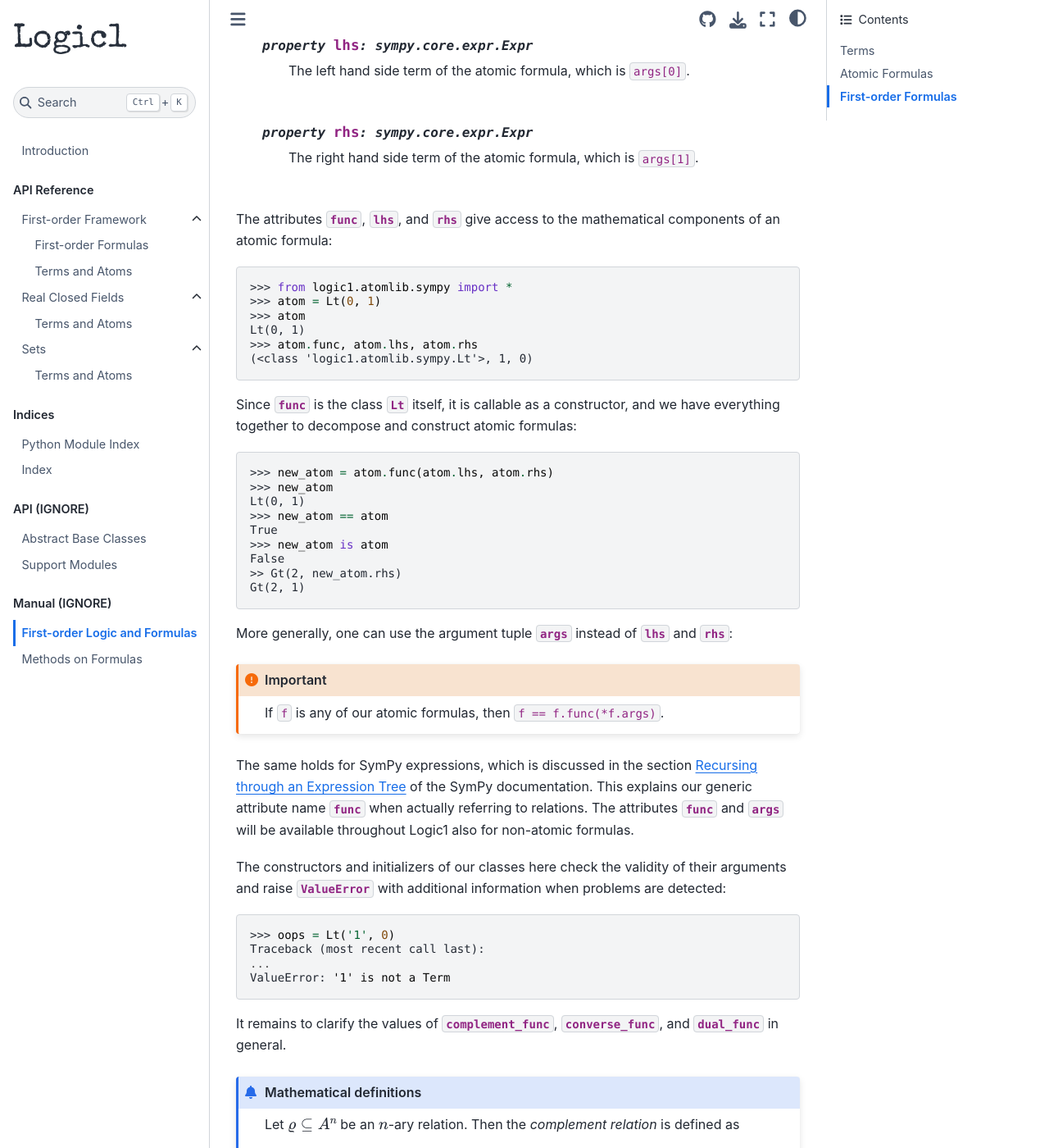
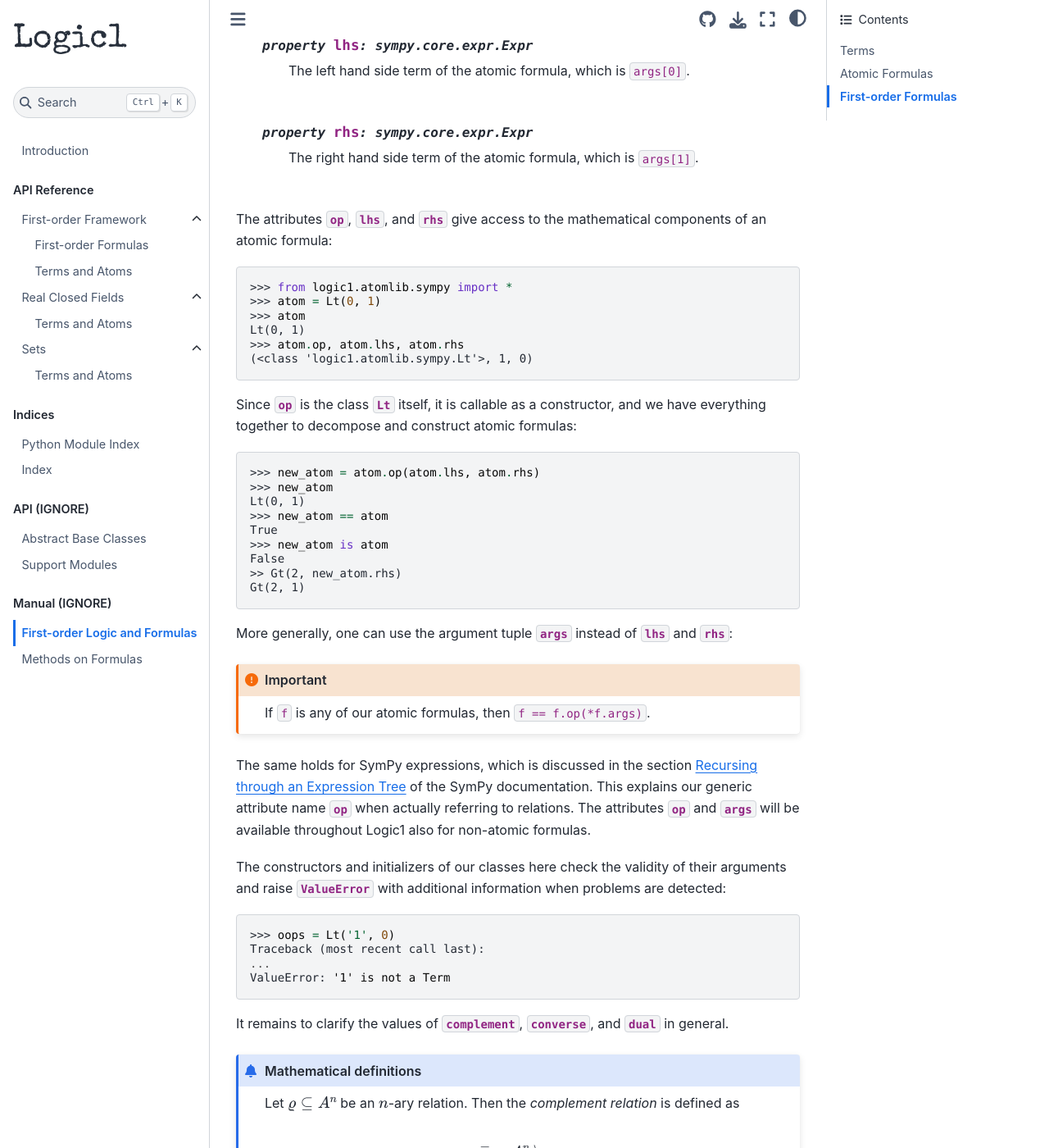
Before and after one commit to logic1-eu/logic1, a Sphinx documentation site: the page built from doc/source/manual/formulas.rst, in a window 1280 px wide and 1400 px high, scrolled down 3301 px. Shown: the whole window at 82% size. Built offline with Sphinx 7.4.7 and the Sphinx Book theme 1.1.4, drawn with Linux system fonts in a browser that asks for light colours; some of the changed text lies outside the part shown.

Commit message:
doc: Adapt to renaming of func

```diff
--- a/doc/source/manual/formulas.rst
+++ b/doc/source/manual/formulas.rst
@@ -160,29 +160,29 @@ in the API Reference.
 
   # Class data attributes:
 
-  .. attribute:: func
+  .. attribute:: op
     :noindex:
     :value: Lt
 
     The relation symbol of the atomic formula.
 
-  .. attribute:: complement_func
+  .. attribute:: complement
     :noindex:
     :value: Ge
 
-    The complement relation symbol of :attr:`func`.
+    The complement relation symbol of :attr:`op`.
 
-  .. attribute:: converse_func
+  .. attribute:: converse
     :noindex:
     :value: Gt
 
-    The converse relation symbol of :attr:`func`.
+    The converse relation symbol of :attr:`op`.
 
-  .. attribute:: dual_func
+  .. attribute:: dual
     :noindex:
     :value: Le
 
-    The dual relation symbol of :attr:`func`.
+    The dual relation symbol of :attr:`op`.
 
   # Instance data attributes:
 
@@ -190,7 +190,7 @@ in the API Reference.
     :noindex:
     :type: tuple
 
-    The tuple of arguments of :attr:`func`, which equals ``(lhs, rhs)``.
+    The tuple of arguments of :attr:`op`, which equals ``(lhs, rhs)``.
 
   .. property:: lhs
     :noindex:
@@ -204,7 +204,7 @@ in the API Reference.
 
     The right hand side term of the atomic formula, which is ``args[1]``.
 
-The attributes :attr:`func`, :attr:`lhs`, and :attr:`rhs` give
+The attributes :attr:`op`, :attr:`lhs`, and :attr:`rhs` give
 access to the mathematical components of an atomic formula:
 
 .. doctest::
@@ -213,16 +213,16 @@ access to the mathematical components of an atomic formula:
   >>> atom = Lt(0, 1)
   >>> atom
   Lt(0, 1)
-  >>> atom.func, atom.lhs, atom.rhs
+  >>> atom.op, atom.lhs, atom.rhs
   (<class 'logic1.atomlib.sympy.Lt'>, 1, 0)
 
-Since :attr:`func` is the class :class:`Lt` itself, it is callable as a
+Since :attr:`op` is the class :class:`Lt` itself, it is callable as a
 constructor, and we have everything together to decompose and construct atomic
 formulas:
 
 .. doctest::
 
-  >>> new_atom = atom.func(atom.lhs, atom.rhs)
+  >>> new_atom = atom.op(atom.lhs, atom.rhs)
   >>> new_atom
   Lt(0, 1)
   >>> new_atom == atom
@@ -237,14 +237,14 @@ More generally, one can use the argument tuple :attr:`args` instead of
 
 .. important::
 
-  If ``f`` is any of our atomic formulas, then ``f == f.func(*f.args)``.
+  If ``f`` is any of our atomic formulas, then ``f == f.op(*f.args)``.
 
 The same holds for SymPy expressions, which is discussed in the section
 `Recursing through an Expression Tree
 <https://docs.sympy.org/latest/tutorials/intro-tutorial/manipulation.html#recursing-through-an-expression-tree>`_
 of the SymPy documentation. This explains our generic attribute name
-:attr:`func` when actually referring to relations.
-The attributes :attr:`func` and :attr:`args` will be available throughout
+:attr:`op` when actually referring to relations.
+The attributes :attr:`op` and :attr:`args` will be available throughout
 |logic1| also for non-atomic formulas.
 
 The constructors and initializers of our classes here check the validity of
@@ -258,8 +258,8 @@ problems are detected:
   ...
   ValueError: '1' is not a Term
 
-It remains to clarify the values of :attr:`complement_func`,
-:attr:`converse_func`, and :attr:`dual_func` in general.
+It remains to clarify the values of :attr:`complement`,
+:attr:`converse`, and :attr:`dual` in general.
 
 .. admonition:: Mathematical definitions
 
@@ -298,30 +298,30 @@ It remains to clarify the values of :attr:`complement_func`,
 
 .. table::
 
-  +--------------+-------------------------+-----------------------+-------------------+
-  | :attr:`func` | :attr:`complement_func` | :attr:`converse_func` | :attr:`dual_func` |
-  +==============+=========================+=======================+===================+
-  | :class:`Eq`  | :class:`Ne`             | :class:`Eq`           | :class:`Ne`       |
-  +--------------+-------------------------+-----------------------+-------------------+
-  | :class:`Ne`  | :class:`Eq`             | :class:`Ne`           | :class:`Eq`       |
-  +--------------+-------------------------+-----------------------+-------------------+
-  | :class:`Ge`  | :class:`Lt`             | :class:`Le`           | :class:`Gt`       |
-  +--------------+-------------------------+-----------------------+-------------------+
-  | :class:`Le`  | :class:`Gt`             | :class:`Ge`           | :class:`Lt`       |
-  +--------------+-------------------------+-----------------------+-------------------+
-  | :class:`Gt`  | :class:`Le`             | :class:`Lt`           | :class:`Ge`       |
-  +--------------+-------------------------+-----------------------+-------------------+
-  | :class:`Lt`  | :class:`Ge`             | :class:`Gt`           | :class:`Le`       |
-  +--------------+-------------------------+-----------------------+-------------------+
+  +-------------+--------------------+------------------+--------------+
+  | :attr:`op`  | :attr:`complement` | :attr:`converse` | :attr:`dual` |
+  +=============+====================+==================+==============+
+  | :class:`Eq` | :class:`Ne`        | :class:`Eq`      | :class:`Ne`  |
+  +-------------+--------------------+------------------+--------------+
+  | :class:`Ne` | :class:`Eq`        | :class:`Ne`      | :class:`Eq`  |
+  +-------------+--------------------+------------------+--------------+
+  | :class:`Ge` | :class:`Lt`        | :class:`Le`      | :class:`Gt`  |
+  +-------------+--------------------+------------------+--------------+
+  | :class:`Le` | :class:`Gt`        | :class:`Ge`      | :class:`Lt`  |
+  +-------------+--------------------+------------------+--------------+
+  | :class:`Gt` | :class:`Le`        | :class:`Lt`      | :class:`Ge`  |
+  +-------------+--------------------+------------------+--------------+
+  | :class:`Lt` | :class:`Ge`        | :class:`Gt`      | :class:`Le`  |
+  +-------------+--------------------+------------------+--------------+
 
-Of course, :attr:`complement_func`, :attr:`converse_func`, and
-:attr:`dual_func` work as constructors in the same way as :attr:`func`:
+Of course, :attr:`complement`, :attr:`converse`, and
+:attr:`dual` work as constructors in the same way as :attr:`op`:
 
 .. doctest::
 
   >>> atom
   Lt(1, 0)
-  >>> atom.dual_func(atom.lhs, atom.rhs)
+  >>> atom.dual(atom.lhs, atom.rhs)
   Le(1, 0)
 
 .. note::
@@ -374,17 +374,17 @@ their instances.
 
   # Class data attributes:
 
-  .. attribute:: func
+  .. attribute:: op
     :noindex:
     :value: C
 
     The relation symbol of the atomic formula.
 
-  .. attribute:: complement_func
+  .. attribute:: complement
     :noindex:
     :value: C_
 
-    The complement relation symbol of :attr:`func`.
+    The complement relation symbol of :attr:`op`.
 
   # Instance data attributes:
 
@@ -392,7 +392,7 @@ their instances.
     :noindex:
     :type: tuple
 
-    The tuple of arguments of the constructor :attr:`func`, which equals ``(index,)``.
+    The tuple of arguments of the constructor :attr:`op`, which equals ``(index,)``.
 
   .. property:: index
     :noindex:
```
Also changed, not shown: doc/source/api/atomlib.rst (+16 -22 lines), doc/source/api/firstorder/atomic.rst (+5 -5 lines), doc/source/api/firstorder/firstorder.rst (+17 -17 lines), 1 other file.
